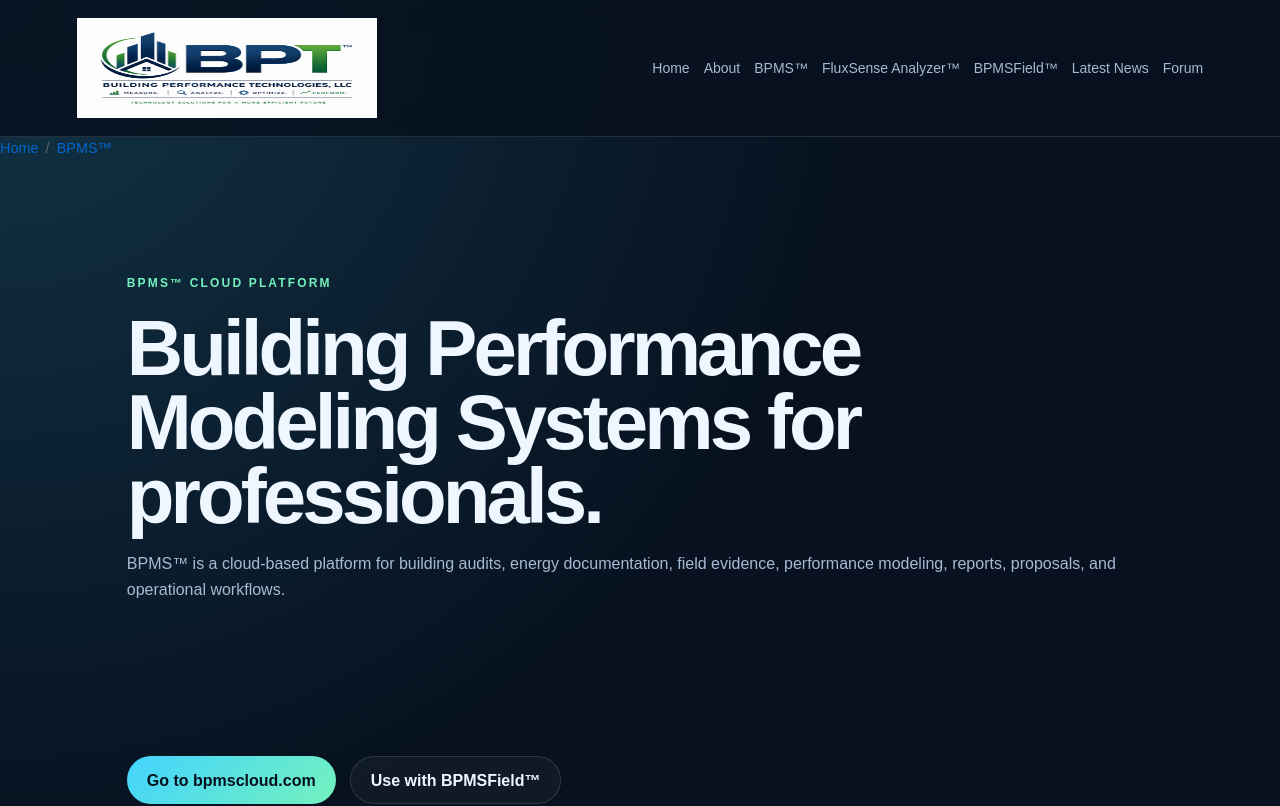
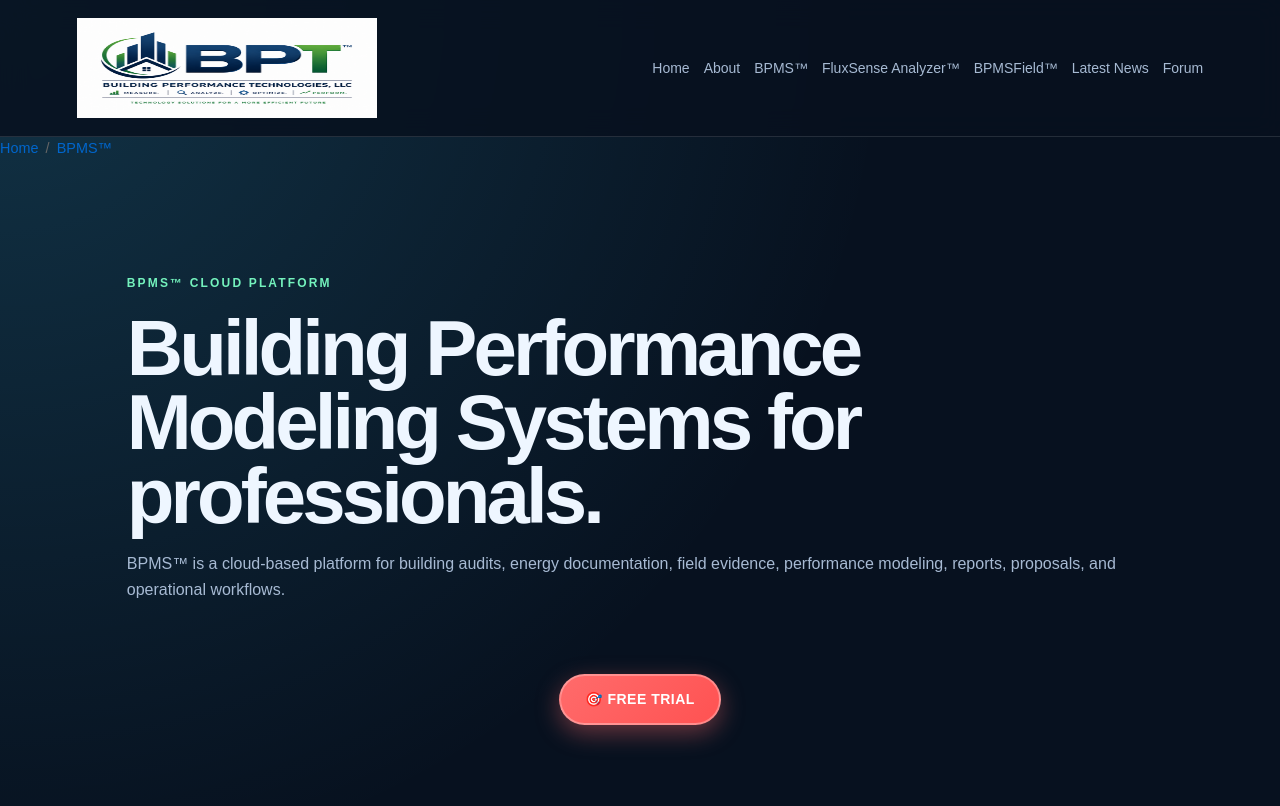
Before and after one commit to chetwoodjohnson-png/BPT_Website, a Next.js app: page /bpms in a window 1280 px wide. Shown: the top 806 px of the page. Built offline with nearby package versions, Linux system fonts and the light colour scheme.

Commit message:
Add prominent free trial CTA badge on BPMS page

```diff
--- a/app/bpms/page.tsx
+++ b/app/bpms/page.tsx
@@ -3,6 +3,7 @@
 import PageHeader from "@/components/PageHeader";
 import Breadcrumbs from "@/components/Breadcrumbs";
 import ProductSchema from "@/components/ProductSchema";
+import FreeTrialBadge from "@/components/FreeTrialBadge";
 import { generatePageMetadata } from "@/lib/metadata";
 import type { Metadata } from "next";
 
@@ -46,6 +47,8 @@
         title="Building Performance Modeling Systems for professionals."
         description="BPMS™ is a cloud-based platform for building audits, energy documentation, field evidence, performance modeling, reports, proposals, and operational workflows."
       />
+
+      <FreeTrialBadge />
 
       <section className="section">
         <div className="actions">
--- /dev/null
+++ b/components/FreeTrialBadge.tsx
@@ -0,0 +1,38 @@
+'use client';
+
+export default function FreeTrialBadge() {
+  return (
+    <div style={{ display: "flex", justifyContent: "center", marginBottom: "2rem" }}>
+      <a
+        href="https://bpmscloud.com"
+        target="_blank"
+        rel="noreferrer"
+        style={{
+          display: "inline-block",
+          padding: "12px 24px",
+          background: "linear-gradient(135deg, #ff6b6b 0%, #ff5252 100%)",
+          color: "white",
+          textDecoration: "none",
+          borderRadius: "50px",
+          fontWeight: "600",
+          fontSize: "14px",
+          letterSpacing: "0.5px",
+          boxShadow: "0 8px 24px rgba(255, 107, 107, 0.4)",
+          transition: "all 0.3s ease",
+          border: "2px solid rgba(255, 255, 255, 0.3)",
+          cursor: "pointer",
+        }}
+        onMouseEnter={(e) => {
+          e.currentTarget.style.boxShadow = "0 12px 32px rgba(255, 107, 107, 0.6)";
+          e.currentTarget.style.transform = "translateY(-2px)";
+        }}
+        onMouseLeave={(e) => {
+          e.currentTarget.style.boxShadow = "0 8px 24px rgba(255, 107, 107, 0.4)";
+          e.currentTarget.style.transform = "translateY(0)";
+        }}
+      >
+        🎯 FREE TRIAL
+      </a>
+    </div>
+  );
+}
```
